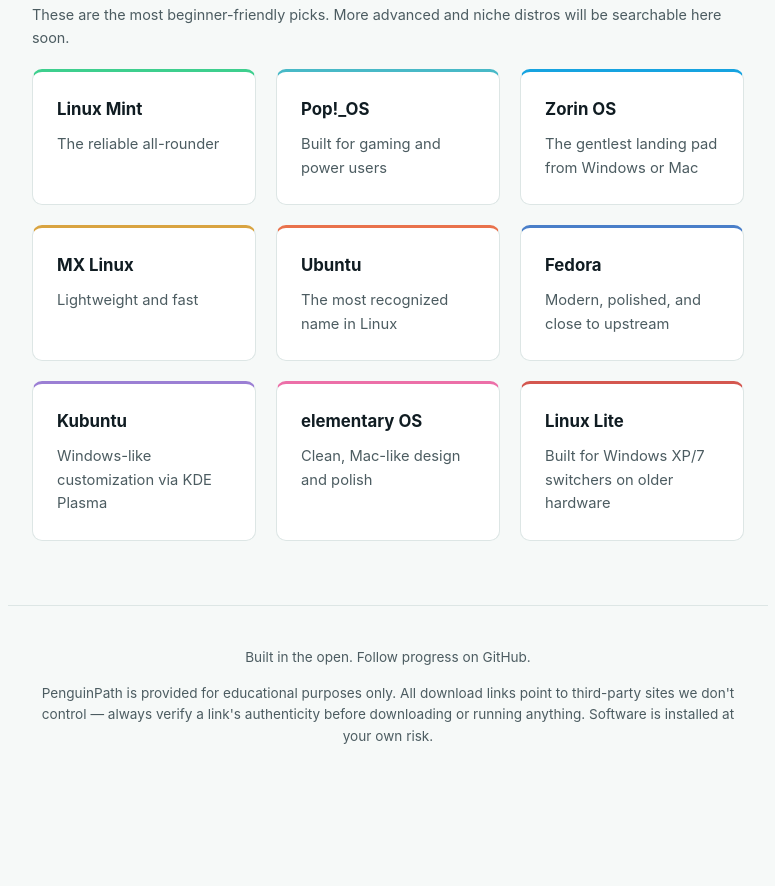
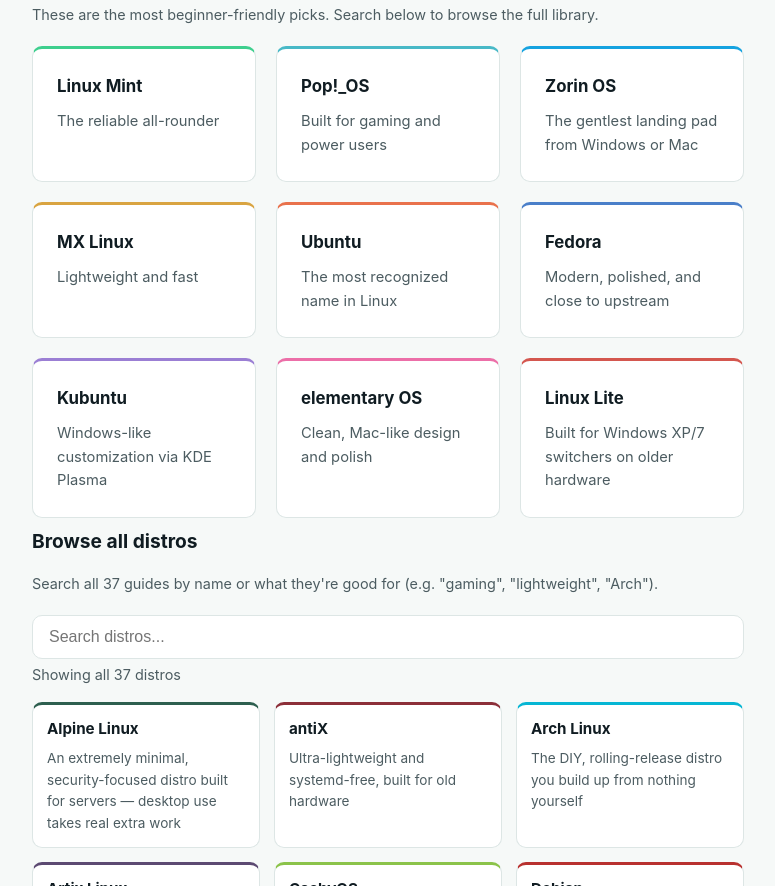
Before and after one commit to MrDonnyNoPants/penguinpath, a plain HTML site: page install.html in a window 1280 px wide. Shown: the part 486-1372 px from the top of the page, without its empty margins (252-1027 px from the left). Before the commit the page ends 1295 px from the top, so only its background shows below. Drawn offline with Linux system fonts and the light colour scheme.

Commit message:
Add search/browse-all section to the Install hub
Adds a live-filtering search box below the 9 featured cards that
covers all guides by name or tagline, so every distro in the library
is reachable from the hub, not just the featured picks.

```diff
--- a/install.css
+++ b/install.css
@@ -29,6 +29,51 @@
   display: grid;
   grid-template-columns: repeat(auto-fit, minmax(200px, 1fr));
   gap: 20px;
+}
+
+.hub-search-heading {
+  margin-top: 40px;
+}
+
+.hub-search-row {
+  margin: 0 0 4px;
+}
+
+.hub-search-row input {
+  width: 100%;
+  font-size: 1rem;
+  padding: 12px 16px;
+  background: var(--bg-alt);
+  border: 1px solid var(--border);
+  border-radius: var(--radius);
+  color: var(--ink);
+}
+
+.hub-search-row input:focus {
+  outline: none;
+  border-color: var(--accent);
+}
+
+.hub-results-count {
+  margin-bottom: 16px;
+}
+
+.guide-grid-compact {
+  grid-template-columns: repeat(auto-fit, minmax(170px, 1fr));
+  gap: 14px;
+}
+
+.guide-grid-compact .guide-card {
+  padding: 12px 14px;
+}
+
+.guide-grid-compact .guide-card h3 {
+  font-size: 0.95rem;
+  margin: 0 0 6px;
+}
+
+.guide-grid-compact .guide-card p {
+  font-size: 0.85rem;
 }
 
 .guide-card {
--- a/install.js
+++ b/install.js
@@ -290,6 +290,22 @@
   }
 }
 
+function buildGuideCard(guide) {
+  const card = document.createElement("a");
+  card.href = `install.html?os=${guide.slug}`;
+  card.className = "feature-card guide-card";
+  card.style.setProperty("--guide-accent", guide.accent);
+
+  const cardTitle = document.createElement("h3");
+  cardTitle.textContent = guide.name;
+  const cardTagline = document.createElement("p");
+  cardTagline.textContent = guide.tagline;
+  card.appendChild(cardTitle);
+  card.appendChild(cardTagline);
+
+  return card;
+}
+
 function renderHub() {
   mount.innerHTML = "";
   trackEvent("/install");
@@ -301,27 +317,75 @@
   const hubNote = document.createElement("p");
   hubNote.className = "hub-note";
   hubNote.textContent =
-    "These are the most beginner-friendly picks. More advanced and niche distros will be searchable here soon.";
+    "These are the most beginner-friendly picks. Search below to browse the full library.";
   mount.appendChild(hubNote);
 
   const grid = document.createElement("div");
   grid.className = "guide-grid";
   INSTALL_GUIDES.filter((guide) => guide.featured).forEach((guide) => {
-    const card = document.createElement("a");
-    card.href = `install.html?os=${guide.slug}`;
-    card.className = "feature-card guide-card";
-    card.style.setProperty("--guide-accent", guide.accent);
-
-    const cardTitle = document.createElement("h3");
-    cardTitle.textContent = guide.name;
-    const cardTagline = document.createElement("p");
-    cardTagline.textContent = guide.tagline;
-    card.appendChild(cardTitle);
-    card.appendChild(cardTagline);
-
-    grid.appendChild(card);
+    grid.appendChild(buildGuideCard(guide));
   });
   mount.appendChild(grid);
+
+  const searchHeading = document.createElement("h2");
+  searchHeading.className = "hub-search-heading";
+  searchHeading.textContent = "Browse all distros";
+  mount.appendChild(searchHeading);
+
+  const searchNote = document.createElement("p");
+  searchNote.className = "hub-note";
+  searchNote.textContent = `Search all ${INSTALL_GUIDES.length} guides by name or what they're good for (e.g. "gaming", "lightweight", "Arch").`;
+  mount.appendChild(searchNote);
+
+  const searchRow = document.createElement("div");
+  searchRow.className = "hub-search-row";
+  const searchInput = document.createElement("input");
+  searchInput.type = "text";
+  searchInput.id = "hub-search";
+  searchInput.placeholder = "Search distros...";
+  searchInput.setAttribute("aria-label", "Search all distros");
+  searchRow.appendChild(searchInput);
+  mount.appendChild(searchRow);
+
+  const resultsCount = document.createElement("p");
+  resultsCount.className = "hub-note hub-results-count";
+  mount.appendChild(resultsCount);
+
+  const resultsGrid = document.createElement("div");
+  resultsGrid.className = "guide-grid guide-grid-compact";
+  mount.appendChild(resultsGrid);
+
+  const allGuidesSorted = [...INSTALL_GUIDES].sort((a, b) => a.name.localeCompare(b.name));
+
+  function renderResults(query) {
+    const normalized = query.trim().toLowerCase();
+    const matches = normalized
+      ? allGuidesSorted.filter(
+          (guide) =>
+            guide.name.toLowerCase().includes(normalized) ||
+            guide.tagline.toLowerCase().includes(normalized)
+        )
+      : allGuidesSorted;
+
+    resultsCount.textContent = normalized
+      ? `${matches.length} of ${INSTALL_GUIDES.length} distros match "${query.trim()}"`
+      : `Showing all ${INSTALL_GUIDES.length} distros`;
+
+    resultsGrid.innerHTML = "";
+    if (matches.length === 0) {
+      const emptyNote = document.createElement("p");
+      emptyNote.className = "hub-note";
+      emptyNote.textContent = "No distros match that search.";
+      resultsGrid.appendChild(emptyNote);
+      return;
+    }
+    matches.forEach((guide) => {
+      resultsGrid.appendChild(buildGuideCard(guide));
+    });
+  }
+
+  searchInput.addEventListener("input", () => renderResults(searchInput.value));
+  renderResults("");
 }
 
 function render() {
```
